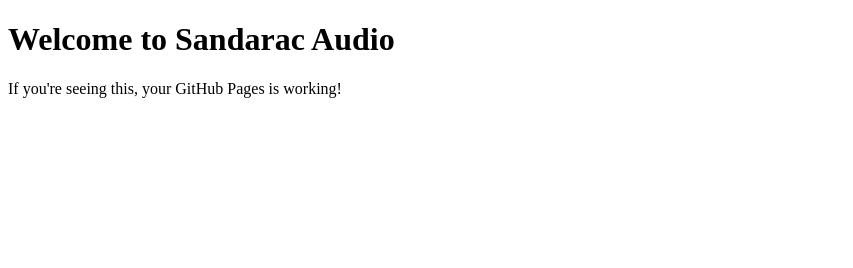
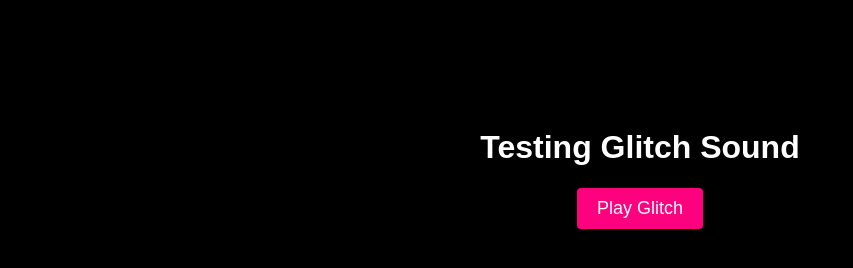
Before and after one commit to welcometosangarc/sangarc-audio, a plain HTML site: page index.html in a window 1280 px wide. Shown: the whole page, without its empty margins (0-853 px from the left). Drawn offline with Linux system fonts and the light colour scheme.

Commit message:
Add files via upload

```diff
--- a/index.html
+++ b/index.html
@@ -1,10 +1,12 @@
 <!DOCTYPE html>
 <html>
 <head>
-<title>Sandarac Audio Test</title>
+  <title>Play Glitch Sound</title>
 </head>
-<body>
-<h1>Welcome to Sandarac Audio</h1>
-<p>If you're seeing this, your GitHub Pages is working!</p>
+<body style="background-color: black; color: white; text-align: center; padding-top: 100px; font-family: Arial, sans-serif;">
+  <h1>Testing Glitch Sound</h1>
+  <button onclick="document.getElementById('glitch').play()" style="padding: 10px 20px; font-size: 18px; background-color: #FF007F; color: white; border: none; border-radius: 4px; cursor: pointer;">Play Glitch</button>
+
+  <audio id="glitch" src="https://sahasangamitra.github.io/sandarac-audio/glitch-101494.mp3"></audio>
 </body>
 </html>
```
